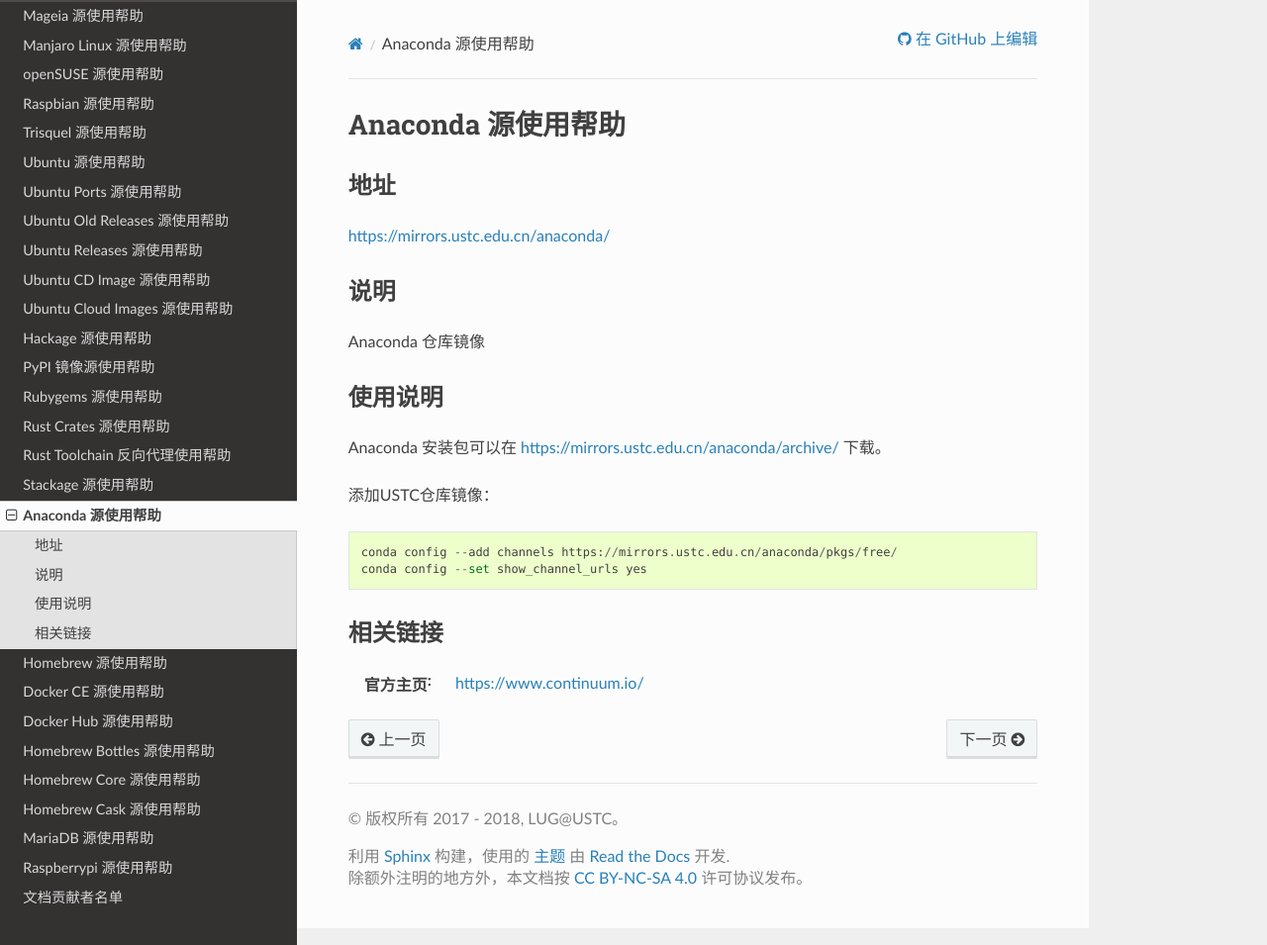
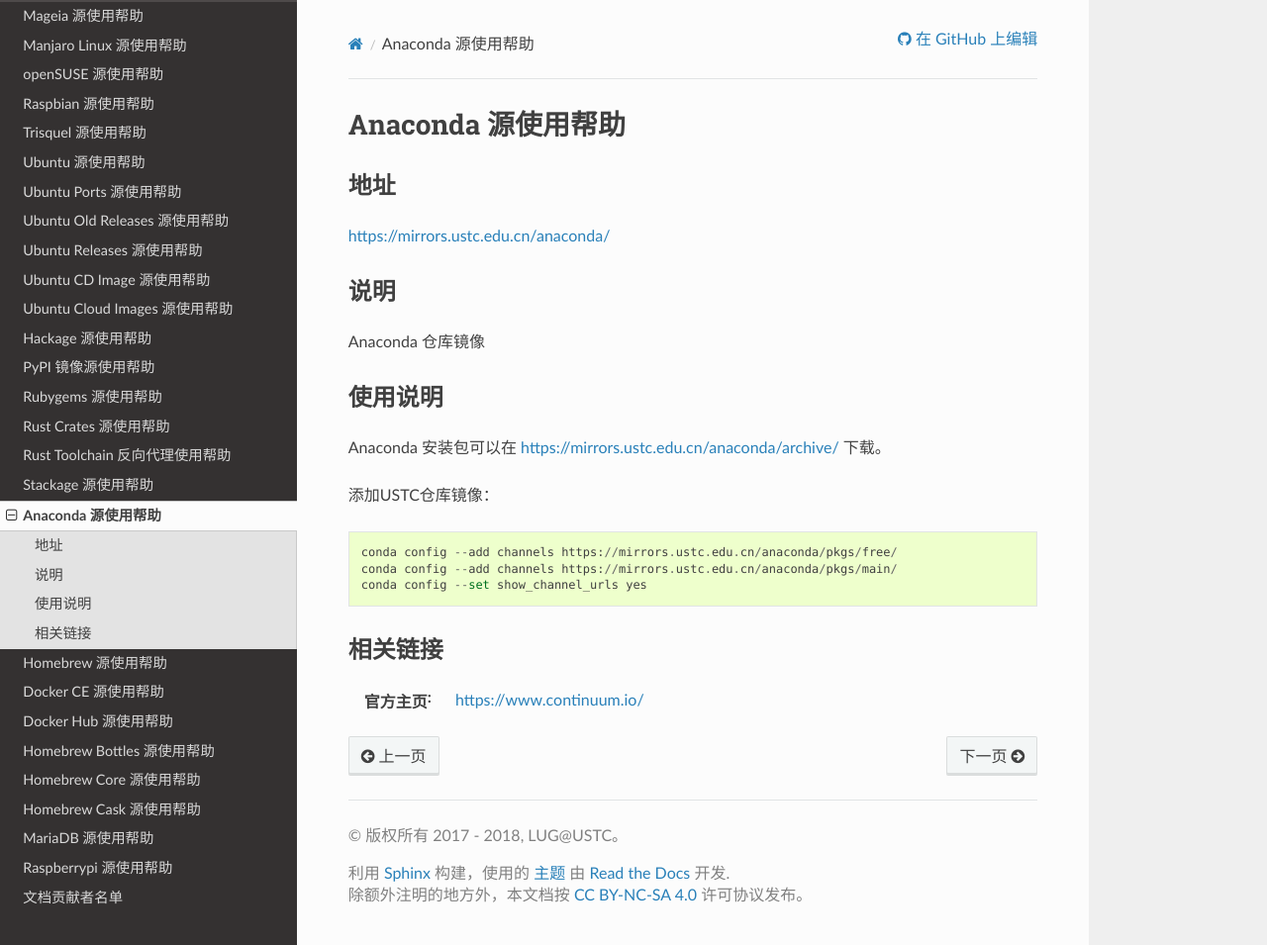
Before and after one commit to ustclug/mirrorhelp, a Sphinx documentation site: the page built from source/anaconda.rst, in a window 1280 px wide and 955 px high. Shown: the whole window at 99% size. Built offline with Sphinx 7.4.7 and the Read the Docs theme 2.0.0, drawn with Linux system fonts in a browser that asks for light colours; pages that are not in the unit, such as notebooks, are missing from menus.

Commit message:
add a channel 'main' of conda (#92)
Some packages' updates such as pytorch are released in 'main' channel.
Adding this line in HOW-TO is useful.

```diff
--- a/source/anaconda.rst
+++ b/source/anaconda.rst
@@ -22,6 +22,7 @@
 ::
 
     conda config --add channels https://mirrors.ustc.edu.cn/anaconda/pkgs/free/
+    conda config --add channels https://mirrors.ustc.edu.cn/anaconda/pkgs/main/
     conda config --set show_channel_urls yes
 
 相关链接
```
